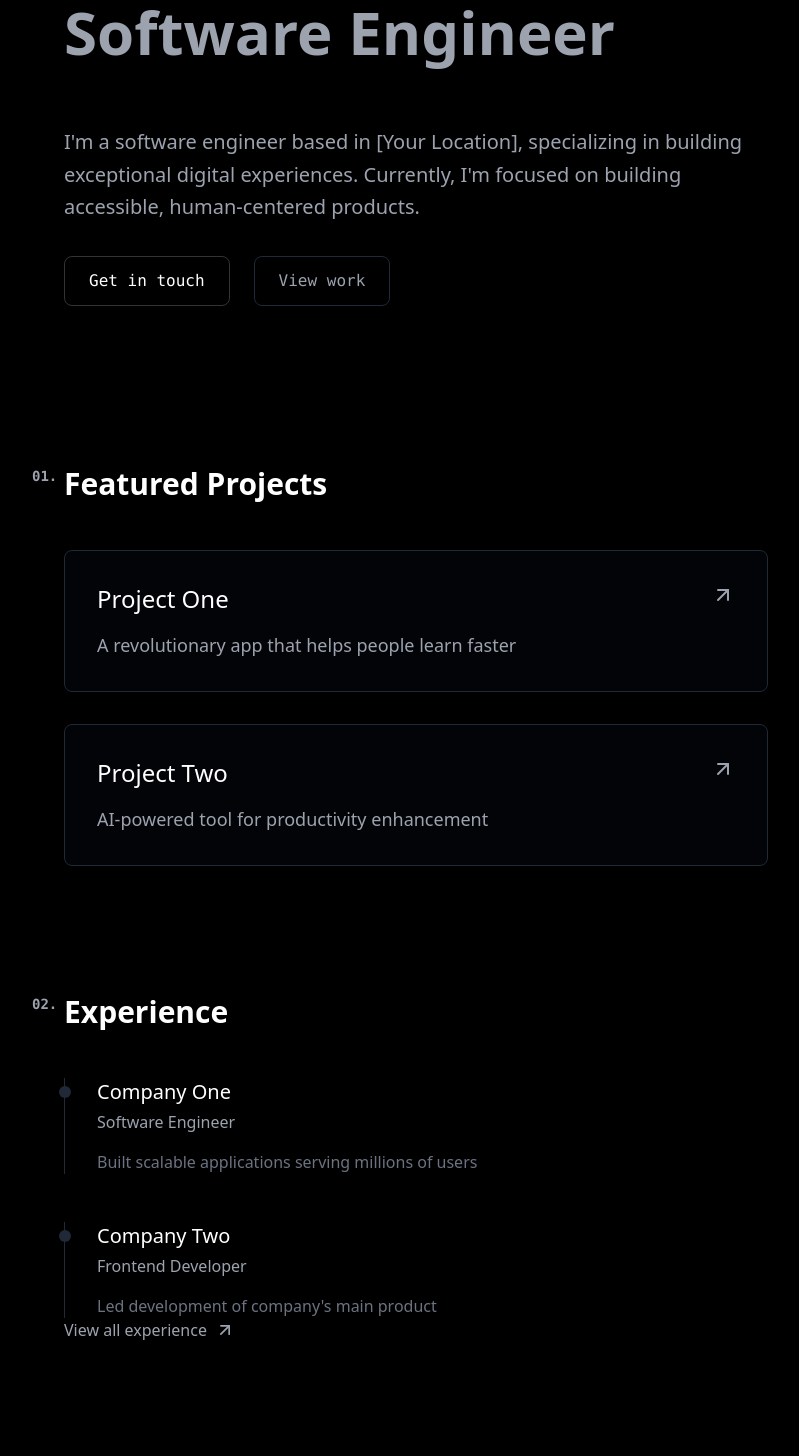
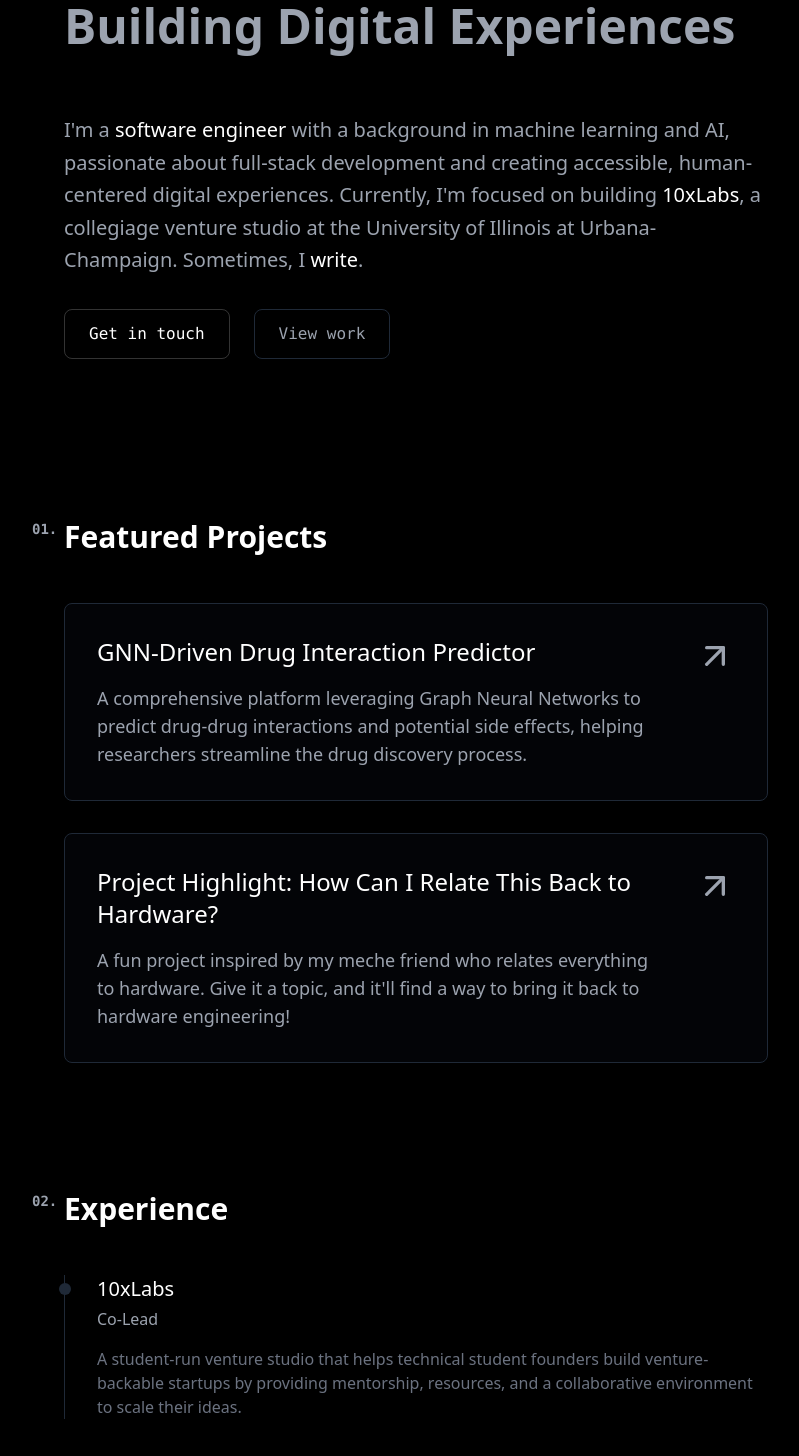
Before and after one commit to rverma6/updated-pp, a React (Create React App) app: page / in a window 1280 px wide. Shown: the part 274-1730 px from the top of the page, without its empty margins (224-1023 px from the left). Built offline with nearby package versions, Linux system fonts and the light colour scheme; a web font is replaced by a local one.

Commit message:
updated subpages

```diff
--- a/src/components/About.js
+++ b/src/components/About.js
@@ -2,9 +2,10 @@ import React from 'react';
 import { motion } from 'framer-motion';
 import BackToHome from './BackToHome';
 
+
 const About = () => {
   return (
-    <main className="min-h-screen w-full bg-black text-white pt-32">
+    <main className="min-h-screen w-full bg-black text-white pt-32 pb-32">
       <div className="max-w-3xl mx-auto px-4 sm:px-6 lg:px-8">
         <BackToHome />
         <motion.h1
@@ -17,16 +18,58 @@ const About = () => {
         </motion.h1>
 
         <motion.div
-          className="space-y-8"
+          className="space-y-12"
           initial={{ opacity: 0, y: 20 }}
           animate={{ opacity: 1, y: 0 }}
           transition={{ duration: 0.5, delay: 0.2 }}
         >
-          <p className="text-xl text-gray-400 leading-relaxed">
-            I'm a software engineer based in [Your Location], specializing in building exceptional digital experiences.
-            Currently, I'm focused on building accessible, human-centered products.
-          </p>
-          {/* Add more about content here */}
+          <section className="space-y-4">
+            <h2 className="text-2xl font-semibold text-white">Background</h2>
+            <p className="text-lg text-gray-400 leading-relaxed">
+              I'm a software engineer and lifelong Jeopardy enthusiast with a passion
+              for building innovative digital experiences, especiallly using Kotlin. Being autistic gives me a unique perspective,
+              and I'm driven to create technology that makes the world easier to navigate for others like me.
+            </p>
+          </section>
+
+          <section className="space-y-4">
+            <h2 className="text-2xl font-semibold text-white">Current Focus</h2>
+            <p className="text-lg text-gray-400 leading-relaxed">
+              Currently, I'm working on a destination wedding travel coordination platform
+              to help make travel seamless for everyone involved.
+            </p>
+          </section>
+
+          <section className="space-y-4">
+            <h2 className="text-2xl font-semibold text-white">Fun Stuff</h2>
+            <p className="text-lg text-gray-400 leading-relaxed">
+              When I'm not building, I'm reading. I'm currently reading The Brothers Karamazov. I also enjoy playing the french horn.
+            </p>
+          </section>
+
+          <section className="space-y-4">
+            <h2 className="text-2xl font-semibold text-white">Technologies I Work With</h2>
+            <div className="grid grid-cols-2 gap-4 text-gray-400">
+              <ul className="space-y-2">
+                <li>JavaScript</li>
+                <li>React</li>
+                <li>Node.js</li>
+                <li>Python</li>
+                <li>PostgreSQL</li>
+                <li>C++</li>
+                <li>Kotlin</li>
+              </ul>
+              <ul className="space-y-2">
+                <li>TensorFlow</li>
+                <li>PyTorch</li>
+                <li>AWS</li>
+                <li>Docker</li>
+                <li>Supabase</li>
+                <li>Redis</li>
+                <li>Firebase</li>
+              </ul>
+            </div>
+          </section>
         </motion.div>
       </div>
     </main>
--- a/src/components/ExperiencePage.js
+++ b/src/components/ExperiencePage.js
@@ -5,19 +5,34 @@ import BackToHome from './BackToHome';
 const ExperiencePage = () => {
   const experiences = [
     {
-      company: "Company One",
-      role: "Software Engineer",
-      description: "Built scalable applications serving millions of users",
+      company: "10xLabs",
+      role: "Co-Lead",
+      description: "A student-run venture studio that helps technical student founders build venture-backable startups by providing mentorship, resources, and a collaborative environment to scale their ideas.",
     },
     {
-      company: "Company Two",
-      role: "Frontend Developer",
-      description: "Led development of company's main product",
+      company: "Symbiosis",
+      role: "Founder",
+      description: "An AI-driven platform focused on revolutionizing hiring by matching applicants with teams for perfect fit, improving team cohesion and driving long-term success.",
+    },
+    {
+      company: "University of Illinois at Urbana-Champaign",
+      role: "ML Researcher",
+      description: "Researching fairness in machine learning, focusing on developing equitable algorithms and addressing biases in predictive models to ensure inclusivity and trustworthiness in AI systems.",
+    },
+    {
+      company: "Illinois Founders",
+      role: "Head of Research and Development",
+      description: "Led a team of 13 developers to support non-technical founders in creating their MVPs, managing three distinct teams working on diverse projects to bring ideas to life.",
+    },
+    {
+      company: "Illinois Founders",
+      role: "Software Engineer",
+      description: "Built a cofounder match platform to help students connect with potential cofounders and developed a Startup Career Fair platform to foster connections between students and startups.",
     },
   ];
 
   return (
-    <main className="min-h-screen w-full bg-black text-white pt-32">
+    <main className="min-h-screen w-full bg-black text-white pt-32 pb-32">
       <div className="max-w-3xl mx-auto px-4 sm:px-6 lg:px-8">
         <BackToHome />
         <motion.h1
--- a/src/components/Hero.js
+++ b/src/components/Hero.js
@@ -1,24 +1,20 @@
-import { ArrowUpRight, Twitter, Mail } from "lucide-react";
-import React from "react";
-import { motion } from "framer-motion";
+import { ArrowUpRight, Twitter, Mail, Github, X } from "lucide-react";
+import React, { useState } from 'react';
+import { motion, AnimatePresence } from "framer-motion";
 import { Link } from "react-router-dom";
+import { allProjects } from './Projects';
 
 export default function Hero() {
-  const featuredProjects = [
-    {
-      name: "Project One",
-      description: "A revolutionary app that helps people learn faster",
-      link: "/projects",
-    },
-    {
-      name: "Project Two",
-      description: "AI-powered tool for productivity enhancement",
-      link: "/projects",
-    },
-  ];
+  const featuredProjects = allProjects.slice(0, 2);
+  const [selectedProject, setSelectedProject] = useState(null);
+
+  const handleProjectClick = (project, e) => {
+    e.preventDefault();
+    setSelectedProject(selectedProject?.name === project.name ? null : project);
+  };
 
   return (
-    <main className="min-h-screen w-full bg-black text-white">
+    <main className="min-h-screen w-full bg-black text-white pb-32">
       <div className="max-w-3xl mx-auto px-4 sm:px-6 lg:px-8">
         <div className="pt-32 pb-8">
           <motion.span
@@ -36,10 +32,10 @@ export default function Hero() {
             className="space-y-4"
           >
             <h1 className="text-6xl sm:text-7xl md:text-8xl font-bold">
-              Rayva
+              Rayva Verma
             </h1>
-            <h2 className="text-4xl sm:text-5xl md:text-6xl text-gray-400 font-semibold">
-              Software Engineer
+            <h2 className="text-3xl sm:text-4xl md:text-5xl text-gray-400 font-semibold">
+              Building Digital Experiences
             </h2>
           </motion.div>
         </div>
@@ -51,12 +47,38 @@ export default function Hero() {
           transition={{ duration: 0.8, delay: 0.2 }}
         >
           <p className="text-xl text-gray-400 leading-relaxed">
-            I'm a software engineer based in [Your Location], specializing in building exceptional digital experiences.
-            Currently, I'm focused on building accessible, human-centered products.
+            I'm a <motion.a
+              href="https://github.com/rverma6"
+              target="_blank"
+              rel="noopener noreferrer"
+              className="text-white hover:text-blue-400 transition-colors"
+              whileHover={{ scale: 1.05 }}
+            >
+              software engineer
+            </motion.a> with a background in machine learning and AI, passionate
+            about full-stack development and creating accessible, human-centered digital experiences.
+            Currently, I'm focused on building <motion.a
+              href="https://10xlabs.tech"
+              target="_blank"
+              rel="noopener noreferrer"
+              className="text-white hover:text-blue-400 transition-colors"
+              whileHover={{ scale: 1.05 }}
+            >
+              10xLabs
+            </motion.a>, a collegiage venture studio at the University of Illinois at Urbana-Champaign. Sometimes, I              <motion.a
+
+              href="https://substack.com"
+              target="_blank"
+              rel="noopener noreferrer"
+              className="text-white hover:text-blue-400 transition-colors"
+              whileHover={{ scale: 1.05 }}
+            >
+               write
+            </motion.a>.
           </p>
           <div className="mt-8 flex space-x-6">
             <motion.a
-              href="mailto:email@example.com"
+              href="mailto:rayvaverma18@gmail.com"
               className="text-white border border-white/20 px-6 py-3 rounded-lg hover:bg-white/10 transition-colors font-mono"
               whileHover={{ scale: 1.05 }}
             >
@@ -81,25 +103,59 @@ export default function Hero() {
             </h2>
             <div className="grid grid-cols-1 gap-8">
               {featuredProjects.map((project, index) => (
-                <Link to={project.link} key={index}>
-                  <motion.div
+                <div key={index}>
+                  <motion.a
+                    href={project.link}
+                    onClick={(e) => handleProjectClick(project, e)}
                     className="group block border border-gray-800 p-8 rounded-lg hover:border-white/20 transition-all bg-gray-900/20"
                     initial={{ opacity: 0, y: 20 }}
                     animate={{ opacity: 1, y: 0 }}
                     transition={{ duration: 0.5, delay: index * 0.1 }}
                     whileHover={{ y: -4 }}
                   >
-                    <div className="flex justify-between items-start">
-                      <div>
+                    <div className="flex justify-between items-start gap-8">
+                      <div className="flex-1">
                         <h3 className="text-2xl font-medium group-hover:text-white transition-colors">
                           {project.name}
                         </h3>
                         <p className="text-gray-400 mt-4 text-lg">{project.description}</p>
                       </div>
-                      <ArrowUpRight className="h-6 w-6 text-gray-400 group-hover:text-white transition-colors transform group-hover:rotate-45 duration-300" />
+                      <ArrowUpRight className="h-10 w-10 flex-shrink-0 text-gray-400 group-hover:text-white transition-colors transform group-hover:rotate-45 duration-300" />
                     </div>
-                  </motion.div>
-                </Link>
+                  </motion.a>
+                  {selectedProject?.name === project.name && (
+                    <motion.div
+                      initial={{ opacity: 0, height: 0 }}
+                      animate={{ opacity: 1, height: "auto" }}
+                      exit={{ opacity: 0, height: 0 }}
+                      transition={{ duration: 0.3 }}
+                      className="overflow-hidden"
+                    >
+                      <div className="mt-4 p-6 border border-gray-800 rounded-lg bg-gray-900/40">
+                        <div className="flex justify-between items-start mb-4">
+                          <h4 className="text-xl font-medium">Project Details</h4>
+                          <button
+                            onClick={() => setSelectedProject(null)}
+                            className="text-gray-400 hover:text-white"
+                          >
+                            <X className="h-5 w-5" />
+                          </button>
+                        </div>
+                        <p className="text-gray-400 mb-4">{project.longDescription}</p>
+                        <div className="flex flex-wrap gap-2">
+                          {project.technologies.map((tech, i) => (
+                            <span
+                              key={i}
+                              className="px-3 py-1 text-sm bg-gray-800 text-gray-300 rounded-full"
+                            >
+                              {tech}
+                            </span>
+                          ))}
+                        </div>
+                      </div>
+                    </motion.div>
+                  )}
+                </div>
               ))}
             </div>
           </section>
@@ -112,14 +168,14 @@ export default function Hero() {
             <div className="space-y-12">
               {[
                 {
-                  company: "Company One",
-                  role: "Software Engineer",
-                  description: "Built scalable applications serving millions of users",
+                  company: "10xLabs",
+                  role: "Co-Lead",
+                  description: "A student-run venture studio that helps technical student founders build venture-backable startups by providing mentorship, resources, and a collaborative environment to scale their ideas.",
                 },
                 {
-                  company: "Company Two",
-                  role: "Frontend Developer",
-                  description: "Led development of company's main product",
+                  company: "Symbiosis",
+                  role: "Founder",
+                  description: "An AI-driven platform focused on revolutionizing hiring by matching applicants with teams for perfect fit, improving team cohesion and driving long-term success.",
                 },
               ].map((exp, index) => (
                 <motion.div
@@ -136,13 +192,13 @@ export default function Hero() {
                   <p className="text-gray-500 mt-4">{exp.description}</p>
                 </motion.div>
               ))}
-              <Link to="/experience">
+              <Link to="/experience" className="mt-8 block">
                 <motion.div
                   className="text-gray-400 hover:text-white transition-colors inline-flex items-center"
                   whileHover={{ x: 4 }}
                 >
-                  View all experience
-                  <ArrowUpRight className="h-5 w-5 ml-2" />
+                  View all experiences
+                  <ArrowUpRight className="h-6 w-6 text-gray-400 group-hover:text-white transition-colors transform group-hover:rotate-45 duration-300" />
                 </motion.div>
               </Link>
             </div>
@@ -152,7 +208,7 @@ export default function Hero() {
             <h2 className="text-3xl font-bold">Get In Touch</h2>
             <div className="flex space-x-6">
               <motion.a
-                href="https://twitter.com"
+                href="https://twitter.com/vermray"
                 className="flex items-center text-gray-400 hover:text-white transition-colors"
                 whileHover={{ scale: 1.05 }}
               >
@@ -160,7 +216,28 @@ export default function Hero() {
                 Twitter
               </motion.a>
               <motion.a
-                href="mailto:email@example.com"
+                href="https://github.com/rverma6"
+                className="flex items-center text-gray-400 hover:text-white transition-colors"
+                whileHover={{ scale: 1.05 }}
+              >
+                <Github className="h-5 w-5 mr-2" />
+                GitHub
+              </motion.a>
+              <motion.a
+                href="https://rayvaverma.substack.com/"
+                className="flex items-center text-gray-400 hover:text-white transition-colors"
+                whileHover={{ scale: 1.05 }}
+              >
+                <svg
+                  viewBox="0 0 24 24"
+                  className="h-5 w-5 mr-2 fill-current"
+                >
+                  <path d="M22.539 8.242H1.46V5.406h21.08v2.836zM1.46 10.812V24L12 18.11 22.54 24V10.812H1.46zM22.54 0H1.46v2.836h21.08V0z" />
+                </svg>
+                Substack
+              </motion.a>
+              <motion.a
+                href="mailto:rayvaverma18@gmail.com"
                 className="flex items-center text-gray-400 hover:text-white transition-colors"
                 whileHover={{ scale: 1.05 }}
               >
--- a/src/components/Projects.js
+++ b/src/components/Projects.js
@@ -3,39 +3,53 @@ import { motion, AnimatePresence } from 'framer-motion';
 import { ArrowUpRight, X } from 'lucide-react';
 import BackToHome from './BackToHome';
 
+export const allProjects = [
+  {
+    name: "GNN-Driven Drug Interaction Predictor",
+    description: "A comprehensive platform leveraging Graph Neural Networks to predict drug-drug interactions and potential side effects, helping researchers streamline the drug discovery process.",
+    longDescription: "This platform leverages Graph Neural Networks (GNNs) to predict drug-drug interactions and potential side effects, transforming the drug discovery process. By representing drugs as graphs—where atoms are nodes and bonds are edges—the GNN learns complex molecular patterns to identify interactions with high accuracy. It processes molecular data from SMILES strings and uses advanced modeling techniques to streamline drug development, reducing costs and risks.",
+    technologies: ["Python", "PyTorch", "NetworkX", "scikit-learn", "RDKit", "Docker"],
+    link: "https://github.com/rverma6/drug-interaction-gnn.git"
+  },
+  {
+    name: "Project Highlight: How Can I Relate This Back to Hardware?",
+    description: "A fun project inspired by my meche friend who relates everything to hardware. Give it a topic, and it'll find a way to bring it back to hardware engineering!",
+    longDescription: "Created an entertaining AI-powered application that mimics my mechanical engineering friend's unique ability to connect any topic back to hardware engineering. Users can input any subject, and the system generates creative, often humorous explanations drawing parallels to mechanical engineering concepts and hardware design principles.",
+    technologies: ["Python", "OpenAI API", "Flask", "React", "MongoDB", "Docker"],
+    link: "#"
+  },
+  {
+    name: "Recidivism Prediction with Fairness Assessment",
+    description: "Built machine learning models to predict recidivism while evaluating and mitigating algorithmic bias across demographic groups.",
+    longDescription: "Developed neural networks and random forest models to predict recidivism using demographic and criminal data, with a focus on fairness metrics. Implemented both baseline and adversarial models to assess and mitigate potential biases related to race and gender. Used SMOTE for class imbalance and achieved 70.64% accuracy while reducing demographic parity difference from 0.5751 to 0.4866.",
+    technologies: ["Python", "TensorFlow", "scikit-learn", "SMOTE", "Pandas", "NumPy"],
+    link: "https://github.com/rverma6/recidivism-prediction-champaign"
+  },
+  {
+    name: "Fake Schema Generator",
+    description: "AI-powered platform that generates realistic test data based on user-defined database schemas with real-time editing capabilities.",
+    longDescription: "Built a dynamic schema generation tool that creates and populates database tables with realistic test data. Users can input queries to generate skeleton schemas, which are then populated with customizable test data. Integrated OpenAI for intelligent data generation and Redis for caching, with a Supabase backend for real-time collaboration.",
+    technologies: ["JavaScript", "OpenAI API", "Redis", "Supabase", "React", "Node.js"],
+    link: "#"
+  },
+  {
+    name: "Smart Room Cleanup Assistant",
+    description: "Computer vision application that analyzes room photos to create personalized, step-by-step cleaning guides.",
+    longDescription: "Developed an AI-powered application that uses YOLO object detection to analyze photos of messy rooms and generate prioritized cleaning instructions. The system identifies objects, assesses clutter patterns, and creates customized cleaning plans to help users tackle organization without feeling overwhelmed.",
+    technologies: ["Python", "YOLO", "OpenCV", "TensorFlow", "Flask", "React"],
+    link: "#"
+  },
+  {
+    name: "Destination Wedding Travel Platform",
+    description: "Comprehensive travel coordination platform for destination wedding planning, streamlining guest travel arrangements.",
+    longDescription: "Created an all-in-one platform that simplifies destination wedding travel coordination. The system enables wedding planners to communicate with guests efficiently while providing integrated booking capabilities for flights and accommodations. Features real-time updates and collaborative planning tools.",
+    technologies: ["React", "Node.js", "MongoDB", "Express", "AWS", "Stripe API"],
+    link: "#"
+  }
+];
+
 const Projects = () => {
   const [selectedProject, setSelectedProject] = useState(null);
-
-  const allProjects = [
-    {
-      name: "Project One",
-      description: "A revolutionary app that helps people learn faster",
-      longDescription: "This project is a comprehensive learning platform that utilizes AI to adapt to each user's learning style. Built with React, Node.js, and TensorFlow.js, it features real-time progress tracking, personalized learning paths, and interactive exercises.",
-      technologies: ["React", "Node.js", "TensorFlow.js", "MongoDB"],
-      link: "#",
-    },
-    {
-      name: "Project Two",
-      description: "AI-powered tool for productivity enhancement",
-      longDescription: "An innovative productivity tool that leverages machine learning to help users optimize their daily workflows. Features include smart task prioritization, automated scheduling, and performance analytics.",
-      technologies: ["Python", "React", "scikit-learn", "PostgreSQL"],
-      link: "#",
-    },
-    {
-      name: "Project Three",
-      description: "Full-stack web application with real-time features",
-      longDescription: "A full-stack web application that utilizes real-time technologies to provide users with a seamless and interactive experience. Built with React, Node.js, and Socket.io, it features real-time chat, notifications, and collaborative features.",
-      technologies: ["React", "Node.js", "Socket.io", "MongoDB"],
-      link: "#",
-    },
-    {
-      name: "Project Four",
-      description: "Mobile app built with React Native",
-      longDescription: "A mobile app that utilizes React Native to provide users with a seamless and interactive experience. Built with React Native, it features real-time progress tracking, personalized learning paths, and interactive exercises.",
-      technologies: ["React Native", "Node.js", "TensorFlow.js", "MongoDB"],
-      link: "#",
-    },
-  ];
 
   const handleProjectClick = (project, e) => {
     e.preventDefault();
@@ -43,17 +57,25 @@ const Projects = () => {
   };
 
   return (
-    <main className="min-h-screen w-full bg-black text-white pt-32">
+    <main className="min-h-screen w-full bg-black text-white pt-32 pb-32">
       <div className="max-w-3xl mx-auto px-4 sm:px-6 lg:px-8">
         <BackToHome />
         <motion.h1
-          className="text-4xl font-bold mb-12"
+          className="text-4xl font-bold mb-4"
           initial={{ opacity: 0, y: 20 }}
           animate={{ opacity: 1, y: 0 }}
           transition={{ duration: 0.5 }}
         >
           All Projects
         </motion.h1>
+        <motion.p
+          className="text-gray-400 mb-12"
+          initial={{ opacity: 0, y: 20 }}
+          animate={{ opacity: 1, y: 0 }}
+          transition={{ duration: 0.5, delay: 0.1 }}
+        >
+          Click the arrow to learn more about each project
+        </motion.p>
 
         <div className="grid grid-cols-1 gap-8">
           {allProjects.map((project, index) => (
@@ -67,14 +89,14 @@ const Projects = () => {
                 transition={{ duration: 0.5, delay: index * 0.1 }}
                 whileHover={{ y: -4 }}
               >
-                <div className="flex justify-between items-start">
-                  <div>
+                <div className="flex justify-between items-start gap-8">
+                  <div className="flex-1">
                     <h3 className="text-2xl font-medium group-hover:text-white transition-colors">
                       {project.name}
                     </h3>
                     <p className="text-gray-400 mt-4 text-lg">{project.description}</p>
                   </div>
-                  <ArrowUpRight className="h-6 w-6 text-gray-400 group-hover:text-white transition-colors transform group-hover:rotate-45 duration-300" />
+                  <ArrowUpRight className="h-10 w-10 flex-shrink-0 text-gray-400 group-hover:text-white transition-colors transform group-hover:rotate-45 duration-300" />
                 </div>
               </motion.a>
 
```
